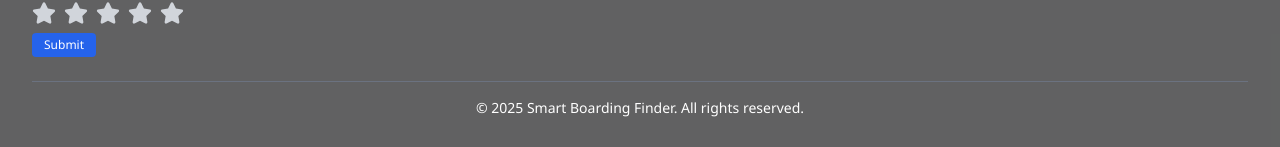
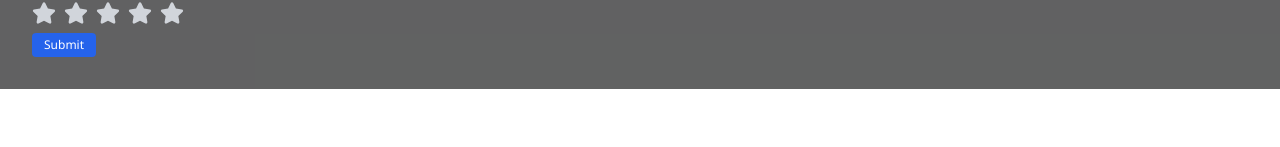
Before and after one commit to kithmisa/Smart-Boarding-Finder-System, a React (Create React App) app: page / in a window 1280 px wide. Shown: the part 983-1130 px from the top of the page. After the commit the page ends 1072 px from the top, so only its background shows below. Built offline with nearby package versions, Linux system fonts and the light colour scheme; the HTML template or start-up script is replaced by a standard one.

Commit message:
Update Footer.jsx

```diff
--- a/src/components/Footer.jsx
+++ b/src/components/Footer.jsx
@@ -89,10 +89,7 @@ const Footer = () => {
 
       </div>
 
-       {/* Copyright Section */}
-      <div className="text-center text-sm mt-6 border-t border-gray-500 pt-4">
-        © 2025 Smart Boarding Finder. All rights reserved.
-      </div>
+
     </footer>
   );
 };
```
